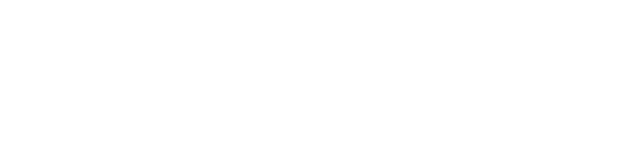
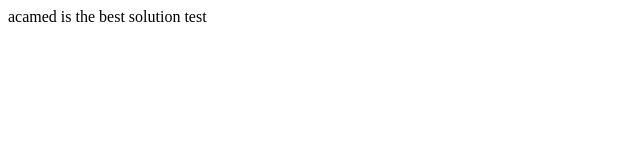
Before and after one commit to AkiraFukuei/acamed, a plain HTML site: page index.html in a window 1280 px wide. Shown: the whole page, without its empty margins (0-640 px from the left). Drawn offline with Linux system fonts and the light colour scheme.

Commit message:
first commit

```diff
--- a/index.html
+++ b/index.html
@@ -1,6 +1,8 @@
 <html>
 <head>
+acamed is the best solution
 <head>
 <body>
+test
 </body>
 </html>
```
